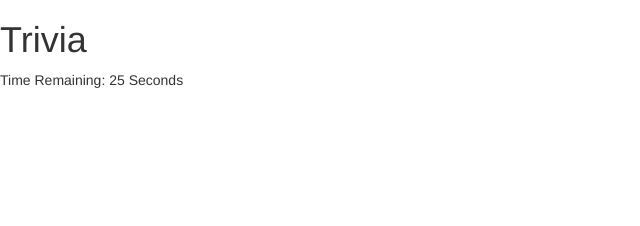
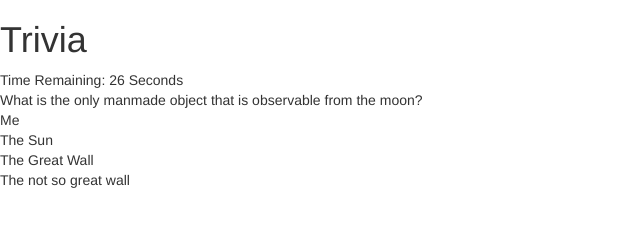
Before and after one commit to davidlatuno/Trivia-Game, a plain HTML site: page index.html in a window 1280 px wide. Shown: the whole page, without its empty margins (0-640 px from the left). Drawn offline with nearby package versions, Linux system fonts and the light colour scheme.

Commit message:
Added some example questions and jquery click

```diff
--- a/assets/javascript/game.js
+++ b/assets/javascript/game.js
@@ -1,3 +1,36 @@
+var question = {
+
+    q1: ["What is the only manmade object that is observable from the moon?", "Me", "The Sun", "The Great Wall", "The not so great wall", 3],
+
+    q2: ["What is the capital of Australia", "Me", "The Sun", "The Great Wall", "Canberra", 4],
+
+}
+
+var questionArray = [question.q1, question.q2];
+
+var questionIndex = 0;
+
+function init() {
+
+    if (questionIndex <= questionArray.length -1) {
+
+        $("#question").text(questionArray[questionIndex][0]);
+        $("#answer1").text(questionArray[questionIndex][1]);
+        $("#answer2").text(questionArray[questionIndex][2]);
+        $("#answer3").text(questionArray[questionIndex][3]);
+        $("#answer4").text(questionArray[questionIndex][4]);
+
+    } else {
+
+        $("#question").text("Game Over");
+
+    }
+
+}
+
+
+init();
+
 var seconds = 30;
 
 var timer;
@@ -10,9 +43,9 @@ function start() {
 
 function countDown() {
 
+    $("#timer").text("Time Remaining: " + seconds + " Seconds");
+
     seconds--;
-
-    $("#timer").text("Time Remaining: " + seconds + " Seconds");
 
     if (seconds === 0) {
 
@@ -30,3 +63,18 @@ function stop() {
 }
 
 start();
+
+
+$(document).ready(function() {
+
+
+    $(".answers").on("click", ".answer", function() {
+
+        console.log($(this).attr("value"));
+
+
+    })
+
+
+
+})
--- a/index.html
+++ b/index.html
@@ -18,7 +18,12 @@
     <h1>Trivia</h1>
     <div id="timer">Time Remaining</div>
     <div id="question"></div>
-    <div id="answer"></div>
+    <div class="answers">
+        <div class="answer" id="answer1" value="1"></div>
+        <div class="answer" id="answer2" value="2"></div>
+        <div class="answer" id="answer3" value="3"></div>
+        <div class="answer" id="answer4" value="4"></div>
+    </div>
 
 
     <script src="assets/javascript/game.js"></script>
```
